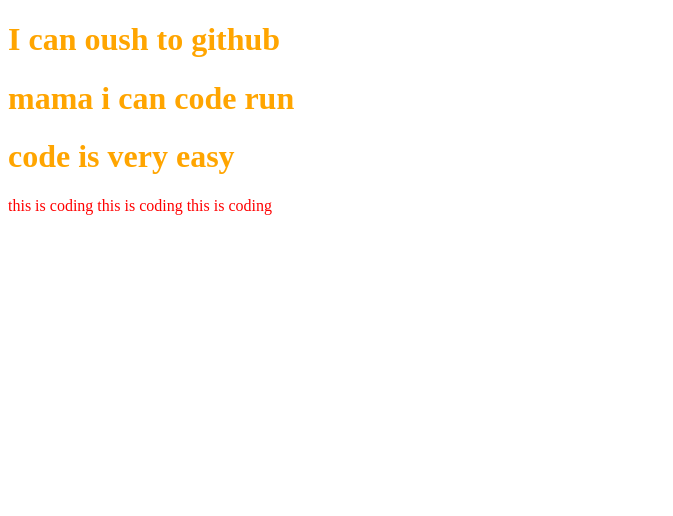
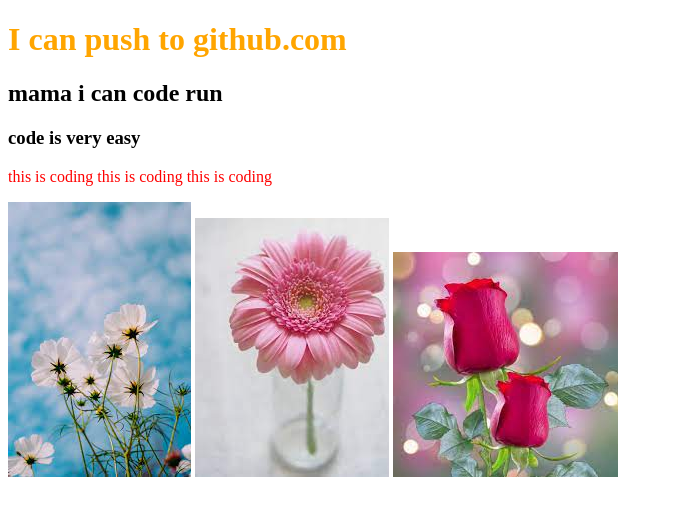
Before and after one commit to Priyankacse151/my_first_A, a plain HTML site: page index.html in a window 1280 px wide. Shown: the whole page, without its empty margins (0-673 px from the left). Drawn offline with Linux system fonts and the light colour scheme.

Commit message:
image added

```diff
--- a/index.html
+++ b/index.html
@@ -5,12 +5,16 @@
     <meta http-equiv="X-UA-Compatible" content="IE=edge">
     <meta name="viewport" content="width=device-width, initial-scale=1.0">
     <title>my second A</title>
+    <link rel="stylesheet" href="style.css">
 </head>
 <body>
-    <h1>I can oush to github</h1>
-    <h1> mama i can code run</h1>
-    <h1>code is very easy</h1>
+    <h1>I can push to github.com</h1>
+    <h2> mama i can code run</h2>
+    <h3>code is very easy</h3>
     <p>this is coding this is coding this is coding</p>
-    <link rel="stylesheet" href="style.css">
+    <img src="red.jpg" alt="">
+    <img src="white.jpg" alt="">
+    <img src="blue.jpg" alt="">
+
 </body>
 </html>
```
Also changed, not shown: blue.jpg (added), red.jpg (added), white.jpg (added).
